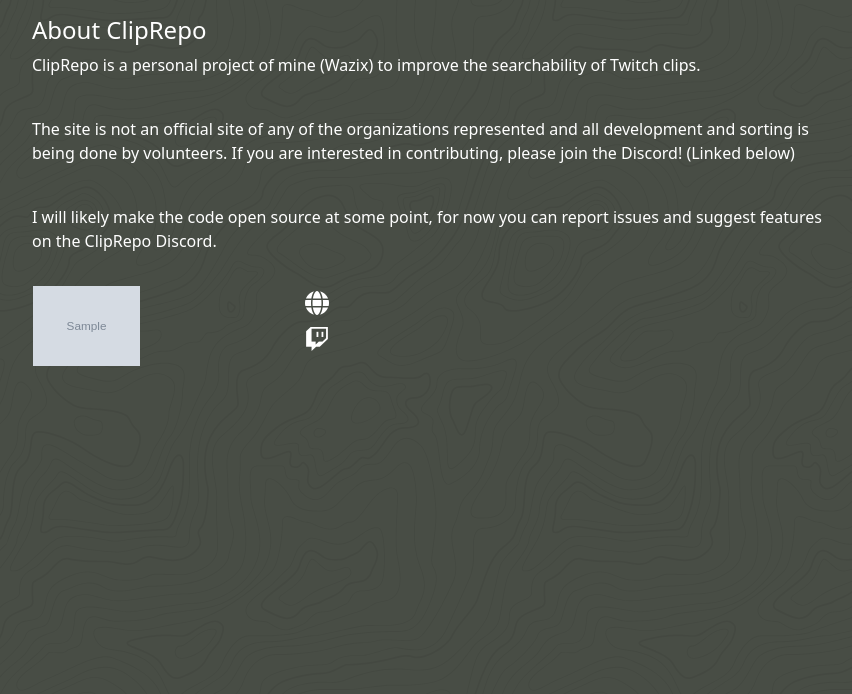
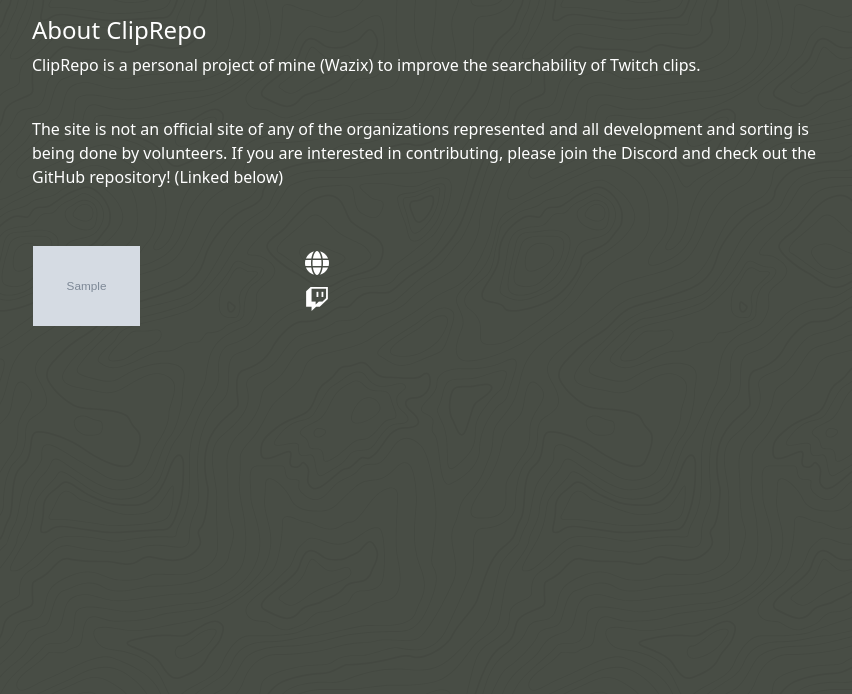
Before and after one commit to wazix11/cliprepo, a Flask app: template app/templates/main/about.html in a window 1280 px wide. Shown: the part 106-800 px from the top of the page, without its empty margins (70-922 px from the left). Run offline with Flask 3, Linux system fonts and the light colour scheme; the template is opened without the code that fills it: most values are stand-ins (such as "Sample title", 1, 10 or a date in 2020); grey boxes marked "Sample" are stand-in pictures; parts of the project's set-up code (start-up, migrations or seed data) failed here and were passed over; some libraries are stand-ins or nearby versions.

Commit message:
Add GitHub info to the About page

```diff
--- a/app/templates/main/about.html
+++ b/app/templates/main/about.html
@@ -7,8 +7,7 @@
             <div class="col-md-9">
                 <h4>About ClipRepo</h4>
                 <p>ClipRepo is a personal project of mine (Wazix) to improve the searchability of Twitch clips.</p><br>
-                <p>The site is not an official site of any of the organizations represented and all development and sorting is being done by volunteers. If you are interested in contributing, please join the Discord! (Linked below)</p><br>
-                <p>I will likely make the code open source at some point, for now you can report issues and suggest features on the ClipRepo Discord.</p>
+                <p>The site is not an official site of any of the organizations represented and all development and sorting is being done by volunteers. If you are interested in contributing, please join the Discord and check out the GitHub repository! (Linked below)</p><br>
             </div>
         </div>
         <div class="row row-cols-1 row-cols-sm-2 row-cols-md-3 row-cols-lg-4 g-3 mt-0">
@@ -38,6 +37,9 @@
                         {% if domain.stream_url %}
                             <a href="{{ domain.stream_url }}" target="_blank" style="font-size: 1.5rem;"><i class="fa-brands fa-twitch"></i></a>
                         {% endif %}
+                        {% if domain.name == 'ClipRepo' %}
+                            <a href="https://github.com/wazix11/cliprepo" target="_blank" style="font-size: 1.5rem;"><i class="fa-brands fa-github"></i></a>
+                        {% endif %}
                     </div>
                 </div>
             {% endfor %}
```
